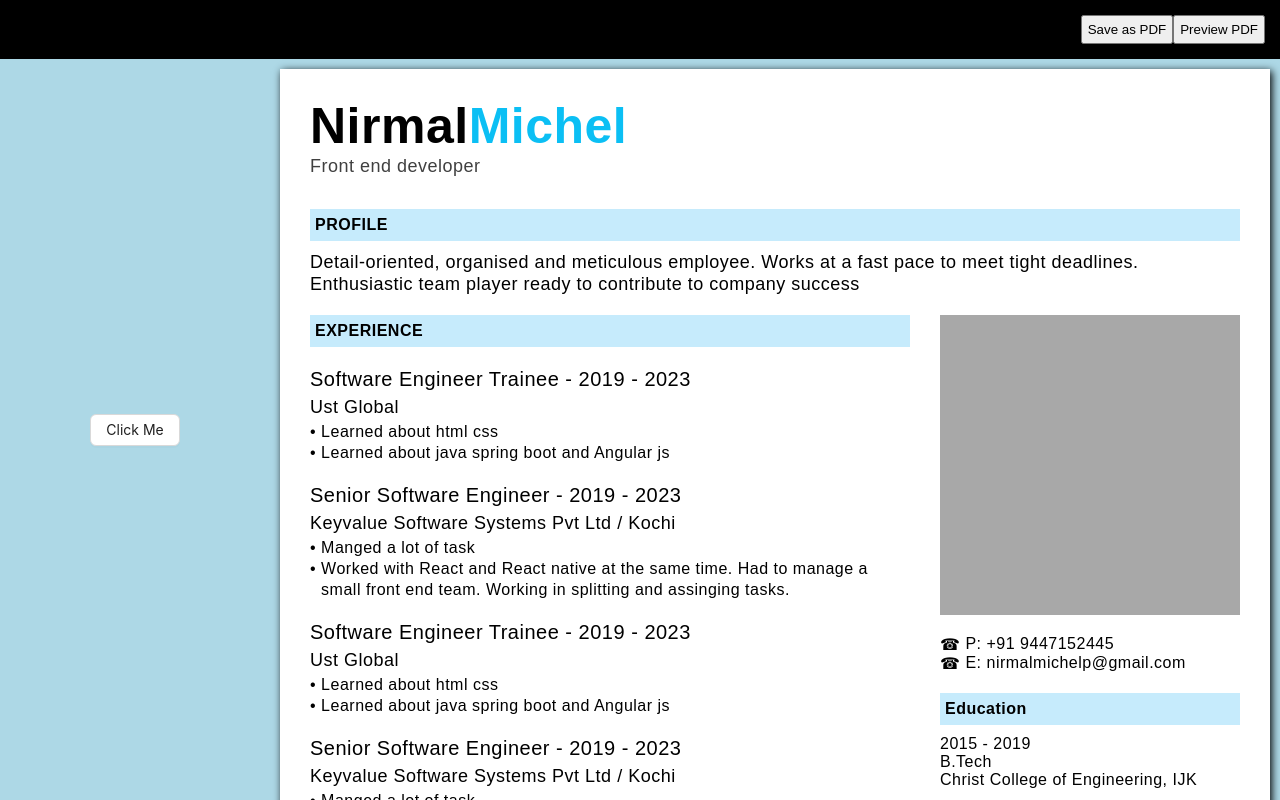
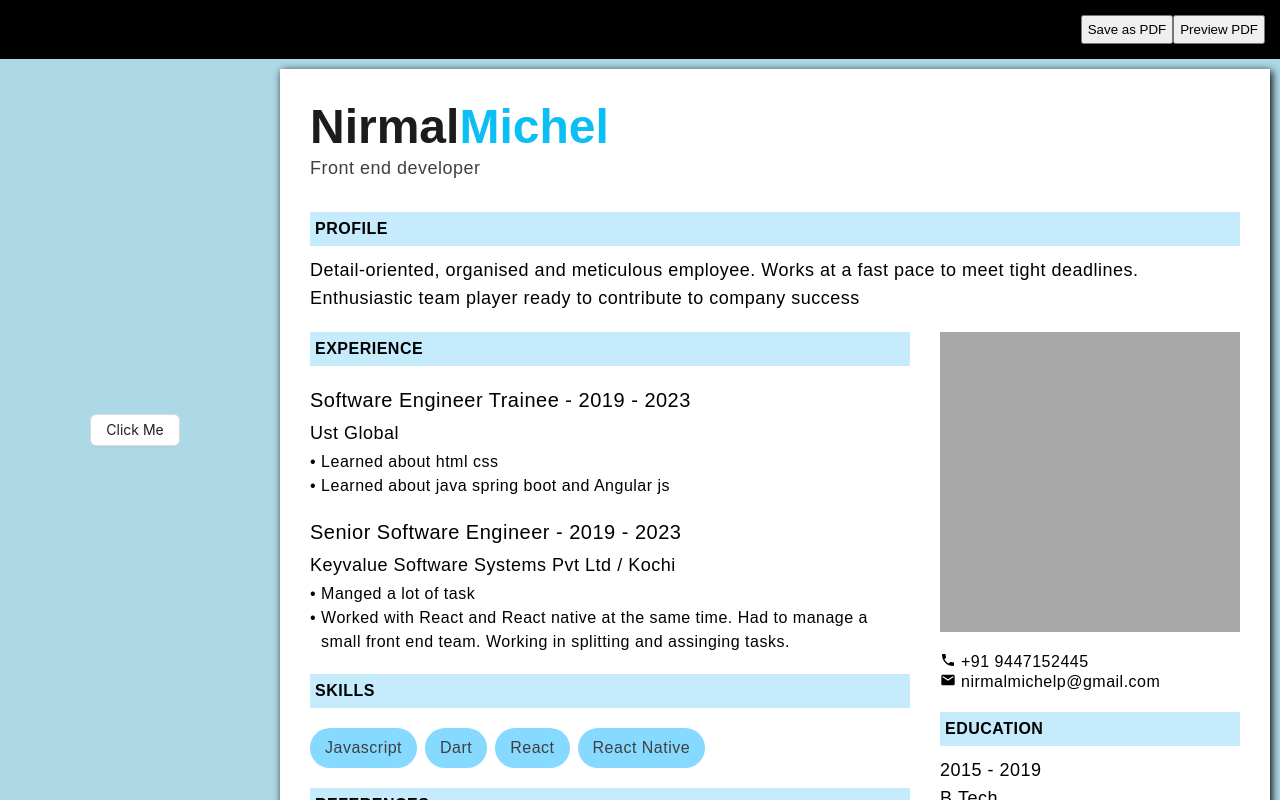
Before and after one commit to PebbleHearts/resume-wizard, a React (Vite) app: page /home in a window 1280 px wide. Built offline with nearby package versions, Linux system fonts and the light colour scheme.

Commit message:
Feat: use the custom Text component at all places where text is rendered

```diff
--- a/package.json
+++ b/package.json
@@ -10,6 +10,10 @@
     "preview": "vite preview"
   },
   "dependencies": {
+    "@emotion/react": "^11.11.1",
+    "@emotion/styled": "^11.11.0",
+    "@mui/icons-material": "^5.14.11",
+    "@mui/material": "^5.14.11",
     "antd": "^5.9.3",
     "jspdf": "^2.5.1",
     "react": "^18.2.0",
--- a/src/components/index.ts
+++ b/src/components/index.ts
@@ -1,4 +1,5 @@
 import Portal from './portal/Portal';
 import PdfPreviewModal from './pdf-preview-modal/PdfPreviewModal';
+import Text from './text/Text';
 
-export { Portal, PdfPreviewModal };
+export { Portal, PdfPreviewModal, Text };
--- a/src/components/templates/template-1/Template1.tsx
+++ b/src/components/templates/template-1/Template1.tsx
@@ -1,46 +1,68 @@
-import { ResumeData } from '../../../types/common';
-import styles from './styles.module.css';
+import PhoneIcon from "@mui/icons-material/Phone";
+import MailIcon from "@mui/icons-material/Mail";
+
+import { Text } from "../..";
+import { FontSize } from "../../../constants/components";
+import { ResumeData } from "../../../types/common";
+import styles from "./styles.module.css";
 
 type TemplateProps = {
   data: ResumeData;
-}
+};
 const Template1 = ({ data }: TemplateProps) => {
-  const { personalInfo, profile, experience, skills, educationDetails, references } = data;
+  const {
+    personalInfo,
+    profile,
+    experience,
+    skills,
+    educationDetails,
+    references,
+  } = data;
   return (
     <div className={styles.container}>
-      <div className={styles.nameContainer}>
-        {personalInfo?.firstName} <span className={styles.surname}>{personalInfo?.surname}</span>
-      </div>
-      <div className={styles.designation}>
+      <Text size={FontSize["5xl"]} className={styles.nameContainer}>
+        {personalInfo?.firstName}{" "}
+        <span className={styles.surname}>{personalInfo?.surname}</span>
+      </Text>
+      <Text size={FontSize.lg} className={styles.designation}>
         Front end developer
-      </div>
+      </Text>
 
       <div className={styles.detailSection}>
-        <div className={styles.titleSection}>
+        <Text size={FontSize.base} className={styles.titleSection}>
           PROFILE
-        </div>
-        <div className={styles.sectionData}>
+        </Text>
+        <Text size={FontSize.lg} className={styles.description}>
           {profile?.description}
-        </div>
+        </Text>
 
         <div className={styles.row}>
           <div className={styles.leftSection}>
-
-            <div className={styles.titleSection}>
+            <Text size={FontSize.base} className={styles.titleSection}>
               EXPERIENCE
-            </div>
+            </Text>
 
             {experience?.map((item) => (
               <div key={item.title} className={styles.workItem}>
-                <div className={styles.workTitle}>{item.title} - {item.startDate} - {item.endDate}</div>
-                <div className={styles.workSubTitle}>{item.company}</div>
+                <Text size={FontSize.xl}>
+                  {item.title} - {item.startDate} - {item.endDate}
+                </Text>
+                <Text size={FontSize.lg} className={styles.workSubTitle}>
+                  {item.company}
+                </Text>
                 <div className={styles.workDetails}>
                   <div>
                     {item.description.map((descItem) => (
-                      <div key={descItem} className={styles.workDescriptionItem}>
-                        <div className={styles.workDescriptionItemIndicator}>&#8226;</div>
+                      <Text
+                        key={descItem}
+                        size={FontSize.base}
+                        className={styles.workDescriptionItem}
+                      >
+                        <div className={styles.workDescriptionItemIndicator}>
+                          &#8226;
+                        </div>
                         <div>{descItem}</div>
-                      </div>
+                      </Text>
                     ))}
                   </div>
                 </div>
@@ -48,64 +70,99 @@ const Template1 = ({ data }: TemplateProps) => {
             ))}
 
             <div className={styles.skillsSection}>
-              <div className={styles.titleSection}>
+              <Text size={FontSize.base} className={styles.titleSection}>
                 SKILLS
-              </div>
+              </Text>
               <div className={styles.skillsListContainer}>
                 {skills?.map((item) => (
-                  <div key={item.label} className={styles.skill}>{item.label}</div>
+                  <>
+                    <Text
+                      key={item.label}
+                      size={FontSize.base}
+                      className={styles.skill}
+                    >
+                      {item.label}
+                    </Text>
+                  </>
                 ))}
               </div>
             </div>
 
             <div className={styles.referencesSection}>
-              <div className={styles.titleSection}>
+              <Text size={FontSize.base} className={styles.titleSection}>
                 REFERENCES
-              </div>
+              </Text>
               <div className={styles.referenceListContainer}>
                 {references?.map((item) => (
                   <div key={item.name} className={styles.reference}>
-                    <div className={styles.referenceName}>{item.name}</div>
-                    <div className={styles.referenceSubDetail}>{item.detail}</div>
-                    <div className={styles.referencePhoneNumber}>P: {item.phoneNumber}</div>
-                    <div className={styles.referenceEmail}>E: {item.email}</div>
+                    <Text size={FontSize.xl}>{item.name}</Text>
+                    <Text size={FontSize.lg} className={styles.detail}>
+                      {item.detail}
+                    </Text>
+                    <Text size={FontSize.base}>P: {item.phoneNumber}</Text>
+                    <Text size={FontSize.base}>E: {item.email}</Text>
                   </div>
                 ))}
               </div>
             </div>
-
           </div>
           <div className={styles.rightSection}>
-
-            <div className={styles.imageSquare}>
-            </div>
+            <div className={styles.imageSquare}></div>
             <div className={styles.personalInfoSection}>
               <div className={styles.personalInfoItem}>
-                <div className={styles.icon}>&#9742;</div>
-                <div>P: {personalInfo?.phoneNumber}</div>
+                <div className={styles.icon}>
+                  <PhoneIcon style={{ fontSize: 16 }} />
+                </div>
+                <div>{personalInfo?.phoneNumber}</div>
               </div>
               <div className={styles.personalInfoItem}>
-                <div className={styles.icon}>&#9742;</div>
-                <div>E: {personalInfo?.email}</div>
+                <div className={styles.icon}>
+                  <MailIcon style={{ fontSize: 16 }} />
+                </div>
+                <div>{personalInfo?.email}</div>
               </div>
             </div>
 
             <div className={styles.educationSection}>
-              <div className={styles.titleSection}>
-                Education
-              </div>
+              <Text size={FontSize.base} className={styles.titleSection}>
+                EDUCATION
+              </Text>
               <div className={styles.educationsListListContainer}>
                 {educationDetails?.map((item) => (
-                  <div key={`${item.educationType}-${item.university}`} className={styles.educationItem}>
-                    <div className={styles.educationItemTimeline}>{item.startDate} - {item.endDate}</div>
-                    <div className={styles.educationItemType}>{item.educationType}</div>
-                    <div className={styles.educationItemUniversity}>{item.university}</div>
-                    {item.info && ( <div className={styles.educationItemInfo}>{item.info}</div>)}
+                  <div
+                    key={`${item.educationType}-${item.university}`}
+                    className={styles.educationItem}
+                  >
+                    <Text
+                      size={FontSize.lg}
+                      className={styles.educationItemTimeline}
+                    >
+                      {item.startDate} - {item.endDate}
+                    </Text>
+                    <Text
+                      size={FontSize.lg}
+                      className={styles.educationItemType}
+                    >
+                      {item.educationType}
+                    </Text>
+                    <Text
+                      size={FontSize.lg}
+                      className={styles.educationItemType}
+                    >
+                      {item.university}
+                    </Text>
+                    {item.info && (
+                      <Text
+                        size={FontSize.base}
+                        className={styles.educationItemInfo}
+                      >
+                        {item.info}
+                      </Text>
+                    )}
                   </div>
                 ))}
               </div>
             </div>
-
           </div>
         </div>
       </div>
--- a/src/components/templates/template-1/styles.module.css
+++ b/src/components/templates/template-1/styles.module.css
@@ -5,10 +5,8 @@
     flex-direction: column;
 }
 .nameContainer {
-    font-size: 50px;
-    color: '#1c1c1c';
+    color: #1c1c1c;
     font-weight: 800;
-    line-height: 55px;
     display: flex;
     flex-direction: row;
 }
@@ -17,8 +15,6 @@
 }
 .designation {
     color: #404040;
-    font-size: 18px;
-    line-height: 25px;
     display: flex;
     flex-direction: row;
     align-items: center;
@@ -33,15 +29,10 @@
     padding: 5px;
     background-color: #C6EBFC;
     width: 100%;
-    font-size: 16px;
-    line-height: 22px;
-    font-weight: 600;
+    font-weight: 700;
 }
-.sectionData {
+.description {
     padding-top: 10px;
-    line-height: 25px;
-    font-size: 18px;
-    line-height: 22px;
     font-weight: 400;
 }
 
@@ -67,18 +58,10 @@
 .workItem {
     padding-top: 20px;
 }
-.workTitle {
-    font-size: 20px;
-    line-height: 24px;
-}
 .workSubTitle {
-    font-size: 18px;
-    line-height: 22px;
     margin-top: 5px;
 }
 .workDetails {
-    font-size: 16px;
-    line-height: 20px;
     margin-top: 3px;
     line-height: 21px;
 }
@@ -118,21 +101,6 @@
 .reference {
     flex: 1;
 }
-.referenceName {
-    font-size: 20px;
-}
-.referenceSubDetail {
-    font-size: 18px;
-    margin-top: 8px;
-}
-.referencePhoneNumber {
-    font-size: 16px;
-    margin-top: 3px;
-}
-.referenceEmail {
-    font-size: 16px;
-    margin-top: 3px;
-}
 
 .personalInfoSection {
     padding-top: 20px;
@@ -140,6 +108,7 @@
 .personalInfoItem {
     display: flex;
     flex-direction: row;
+    align-items: center;
 }
 .icon {
     margin-right: 5px;
--- /dev/null
+++ b/src/components/text/Text.tsx
@@ -0,0 +1,73 @@
+import { CSSProperties, ReactNode } from "react";
+import { FontSize } from "../../constants/components";
+
+const styleMap: Record<FontSize, CSSProperties> = {
+  [FontSize.xs]: {
+    fontSize: "12px",
+    lineHeight: "16px",
+  },
+  [FontSize.sm]: {
+    fontSize: "14px",
+    lineHeight: "20px",
+  },
+  [FontSize.base]: {
+    fontSize: "16px",
+    lineHeight: "24px",
+    letterSpacing: "0.5px",
+  },
+  [FontSize.lg]: {
+    fontSize: "18px",
+    lineHeight: "28px",
+    letterSpacing: "0.5px",
+  },
+  [FontSize.xl]: {
+    fontSize: "20px",
+    lineHeight: "28px",
+  },
+  [FontSize["2xl"]]: {
+    fontSize: "24px",
+    lineHeight: "32px",
+  },
+  [FontSize["3xl"]]: {
+    fontSize: "30px",
+    lineHeight: "36px",
+  },
+  [FontSize["4xl"]]: {
+    fontSize: "36px",
+    lineHeight: "40px",
+  },
+  [FontSize["5xl"]]: {
+    fontSize: "48px",
+    lineHeight: "55px",
+    letterSpacing: "0px",
+  },
+  [FontSize["6xl"]]: {
+    fontSize: "48px",
+    lineHeight: "55px",
+  },
+  [FontSize["7xl"]]: {
+    fontSize: "48px",
+    lineHeight: "55px",
+  },
+  [FontSize["8xl"]]: {
+    fontSize: "48px",
+    lineHeight: "55px",
+  },
+  [FontSize["9xl"]]: {
+    fontSize: "48px",
+    lineHeight: "55px",
+  },
+};
+
+type TextProps = {
+  children: ReactNode;
+  size: FontSize;
+  style?: CSSProperties;
+  className?: string
+};
+
+const Text = ({ children, size, style, className }: TextProps) => {
+  return <div style={{...styleMap[size], ...style}} className={className}>{children}</div>;
+};
+
+export default Text;
--- /dev/null
+++ b/src/constants/components.ts
@@ -0,0 +1,15 @@
+export enum FontSize {
+  "xs" = "xs",
+  "sm" = "sm",
+  "base" = "base",
+  "lg" = "lg",
+  "xl" = "xl",
+  "2xl" = "2xl",
+  "3xl" = "3xl",
+  "4xl" = "4xl",
+  "5xl" = "5xl",
+  "6xl" = "6xl",
+  "7xl" = "7xl",
+  "8xl" = "8xl",
+  "9xl" = "9xl",
+}
--- a/src/constants/dummy-resume-data.ts
+++ b/src/constants/dummy-resume-data.ts
@@ -31,26 +31,6 @@ export const DUMMY_RESUME_DATA: ResumeData = {
       startDate: '2019',
       endDate: '2023'
     },
-    {
-      title: 'Software Engineer Trainee',
-      company: 'Ust Global',
-      description: [
-        'Learned about html css',
-        'Learned about java spring boot and Angular js'
-      ],
-      startDate: '2019',
-      endDate: '2023'
-    },
-    {
-      title: 'Senior Software Engineer',
-      company: 'Keyvalue Software Systems Pvt Ltd / Kochi',
-      description: [
-        'Manged a lot of task',
-        'Worked with React and React native at the same time. Had to manage a small front end team. Working in splitting and assinging tasks.'
-      ],
-      startDate: '2019',
-      endDate: '2023'
-    }
   ],
   educationDetails: [
     {
```
Also changed, not shown: 1 other file (tests, documents, lock files or other folders).
